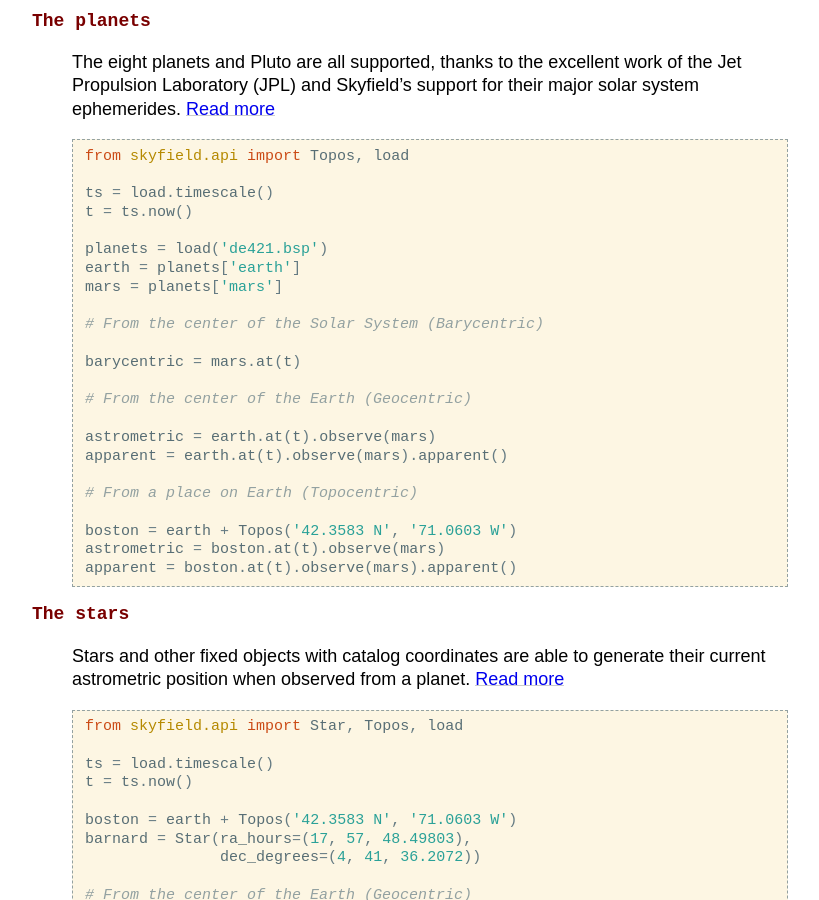
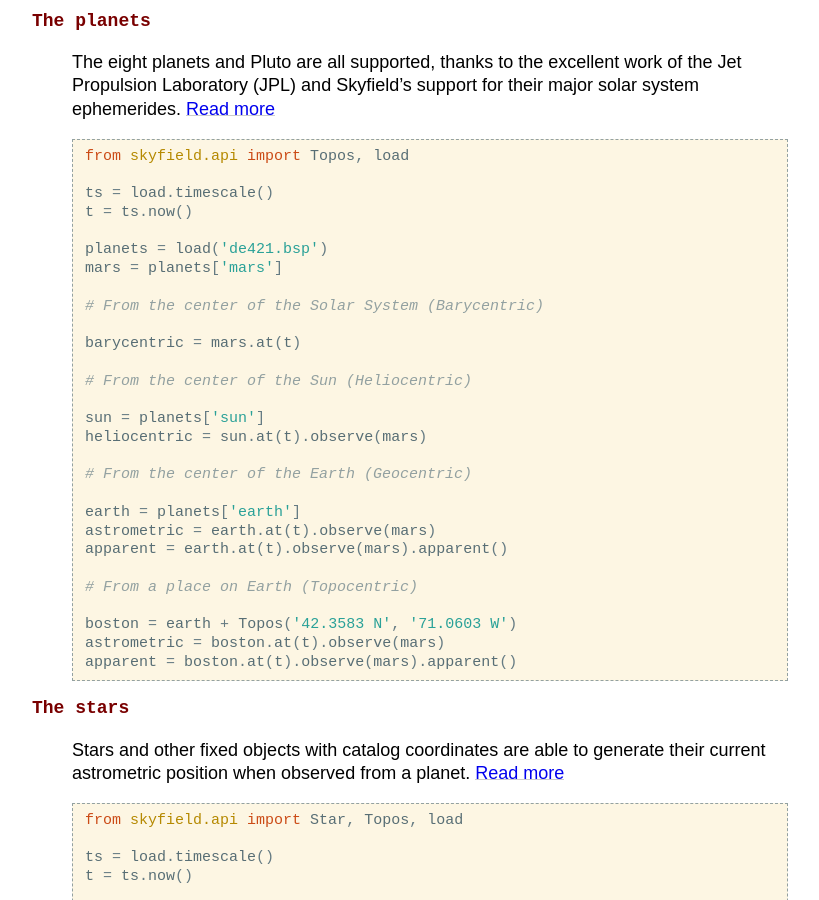
Before and after one commit to skyfielders/python-skyfield, a Sphinx documentation site: the page built from skyfield/documentation/positions.rst, in a window 1280 px wide and 900 px high, scrolled down 1781 px. Shown: the whole window, without its empty margins (230-1049 px from the left). Built offline with Sphinx 7.4.7, drawn with Linux system fonts in a browser that asks for light colours; some web fonts are replaced; pages that are not in the unit, such as notebooks, are missing from menus.

Commit message:
Add heliocentric coordinates example code
Partially addresses #178.

```diff
--- a/skyfield/documentation/positions.rst
+++ b/skyfield/documentation/positions.rst
@@ -119,15 +119,20 @@ or else by generating a whole series of positions.
     t = ts.now()
 
     planets = load('de421.bsp')
-    earth = planets['earth']
     mars = planets['mars']
 
     # From the center of the Solar System (Barycentric)
 
     barycentric = mars.at(t)
 
+    # From the center of the Sun (Heliocentric)
+
+    sun = planets['sun']
+    heliocentric = sun.at(t).observe(mars)
+
     # From the center of the Earth (Geocentric)
 
+    earth = planets['earth']
     astrometric = earth.at(t).observe(mars)
     apparent = earth.at(t).observe(mars).apparent()
 
```
